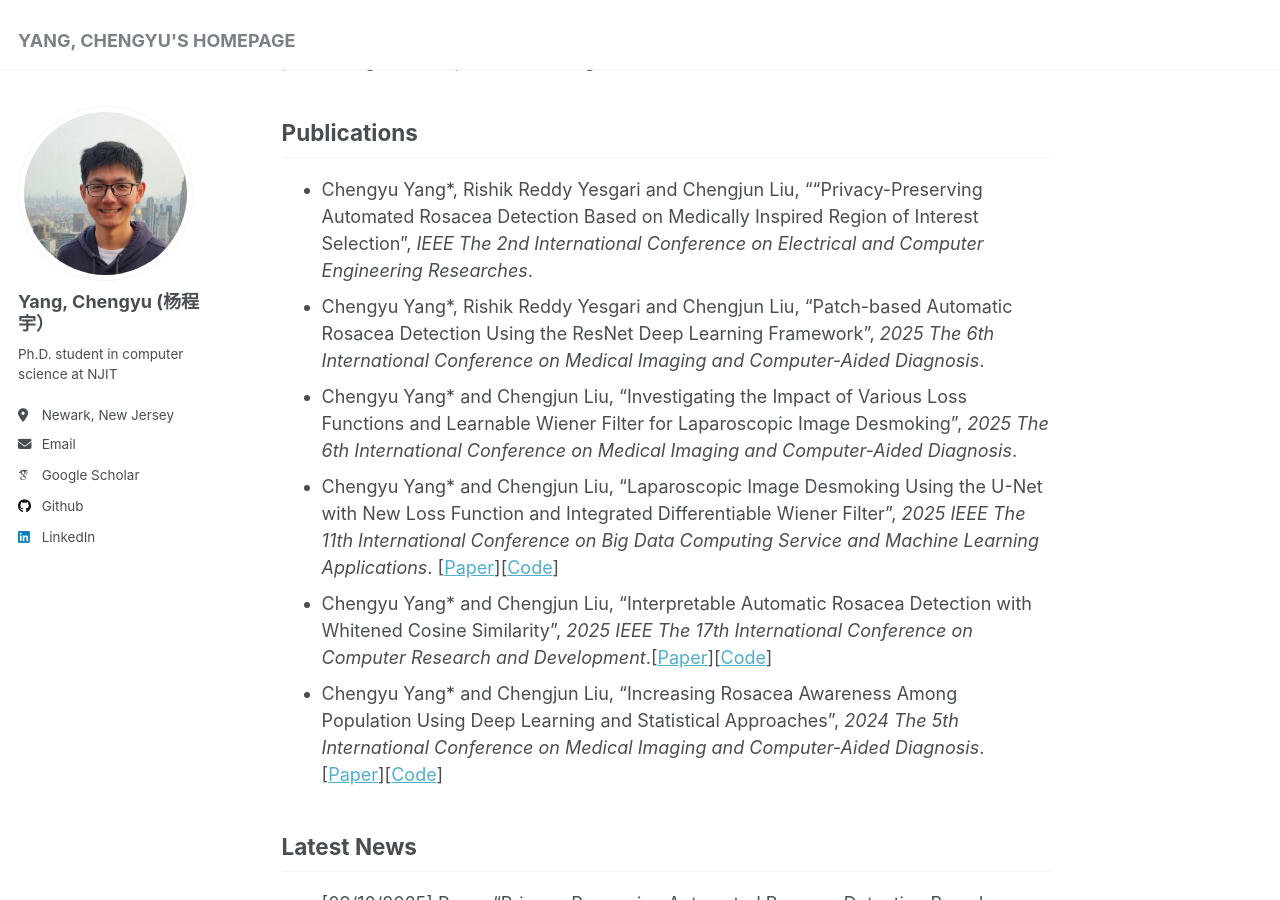
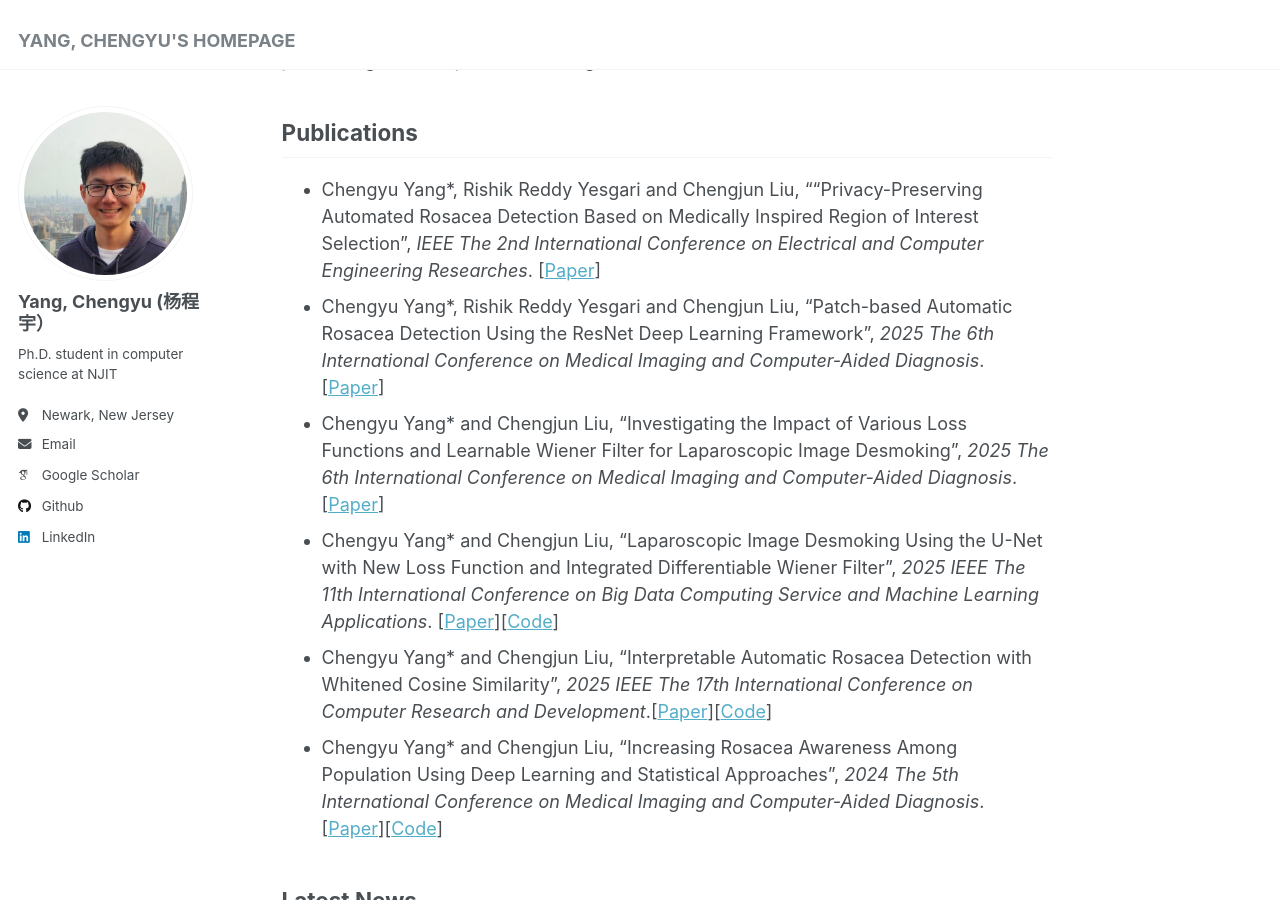
Before and after one commit to chengyuyang-njit/chengyuyang-njit.github.io, a Jekyll site: the page built from _pages/about.md, in a window 1280 px wide and 900 px high, scrolled down 332 px. Built offline with Jekyll 4.4.1, drawn with Linux system fonts in a browser that asks for light colours; some web fonts are replaced.

Commit message:
Update about.md

```diff
--- a/_pages/about.md
+++ b/_pages/about.md
@@ -15,9 +15,9 @@ Machine learning, particularly statistical learning and its application in medic
 
 Publications
 ------
-- Chengyu Yang*, Rishik Reddy Yesgari and Chengjun Liu, ""Privacy-Preserving Automated Rosacea Detection Based on Medically Inspired Region of Interest  Selection", <em>IEEE The 2nd International Conference on Electrical and Computer Engineering Researches</em>.
-- Chengyu Yang*, Rishik Reddy Yesgari and Chengjun Liu, "Patch-based Automatic Rosacea Detection Using the ResNet Deep Learning Framework", <em>2025 The 6th International Conference on Medical Imaging and Computer-Aided Diagnosis</em>.
-- Chengyu Yang* and Chengjun Liu, "Investigating the Impact of Various Loss Functions and Learnable Wiener Filter for Laparoscopic Image Desmoking", <em>2025 The 6th International Conference on Medical Imaging and Computer-Aided Diagnosis</em>.
+- Chengyu Yang*, Rishik Reddy Yesgari and Chengjun Liu, ""Privacy-Preserving Automated Rosacea Detection Based on Medically Inspired Region of Interest  Selection", <em>IEEE The 2nd International Conference on Electrical and Computer Engineering Researches</em>. [[Paper](https://arxiv.org/pdf/2509.09844)]
+- Chengyu Yang*, Rishik Reddy Yesgari and Chengjun Liu, "Patch-based Automatic Rosacea Detection Using the ResNet Deep Learning Framework", <em>2025 The 6th International Conference on Medical Imaging and Computer-Aided Diagnosis</em>. [[Paper](https://arxiv.org/pdf/2509.09841)]
+- Chengyu Yang* and Chengjun Liu, "Investigating the Impact of Various Loss Functions and Learnable Wiener Filter for Laparoscopic Image Desmoking", <em>2025 The 6th International Conference on Medical Imaging and Computer-Aided Diagnosis</em>. [[Paper](https://arxiv.org/pdf/2509.09849)]
 - Chengyu Yang* and Chengjun Liu, "Laparoscopic Image Desmoking Using the U-Net with New Loss Function and Integrated Differentiable Wiener Filter", <em>2025 IEEE The 11th International Conference on Big Data Computing Service and Machine Learning Applications</em>. [[Paper](https://arxiv.org/pdf/2505.21634)][[Code](https://github.com/chengyuyang-njit/ImageDesmoke)]
 - Chengyu Yang* and Chengjun Liu, "Interpretable Automatic Rosacea Detection with Whitened Cosine Similarity", <em>2025 IEEE The 17th International Conference on Computer Research and Development</em>.[[Paper](https://ieeexplore.ieee.org/document/10962992)][[Code](https://github.com/chengyuyang-njit/ICCRD-2025)]
 - Chengyu Yang* and Chengjun Liu, "Increasing Rosacea Awareness Among Population Using Deep Learning and Statistical Approaches", <em>2024 The 5th International Conference on Medical Imaging and Computer-Aided Diagnosis</em>.
```
